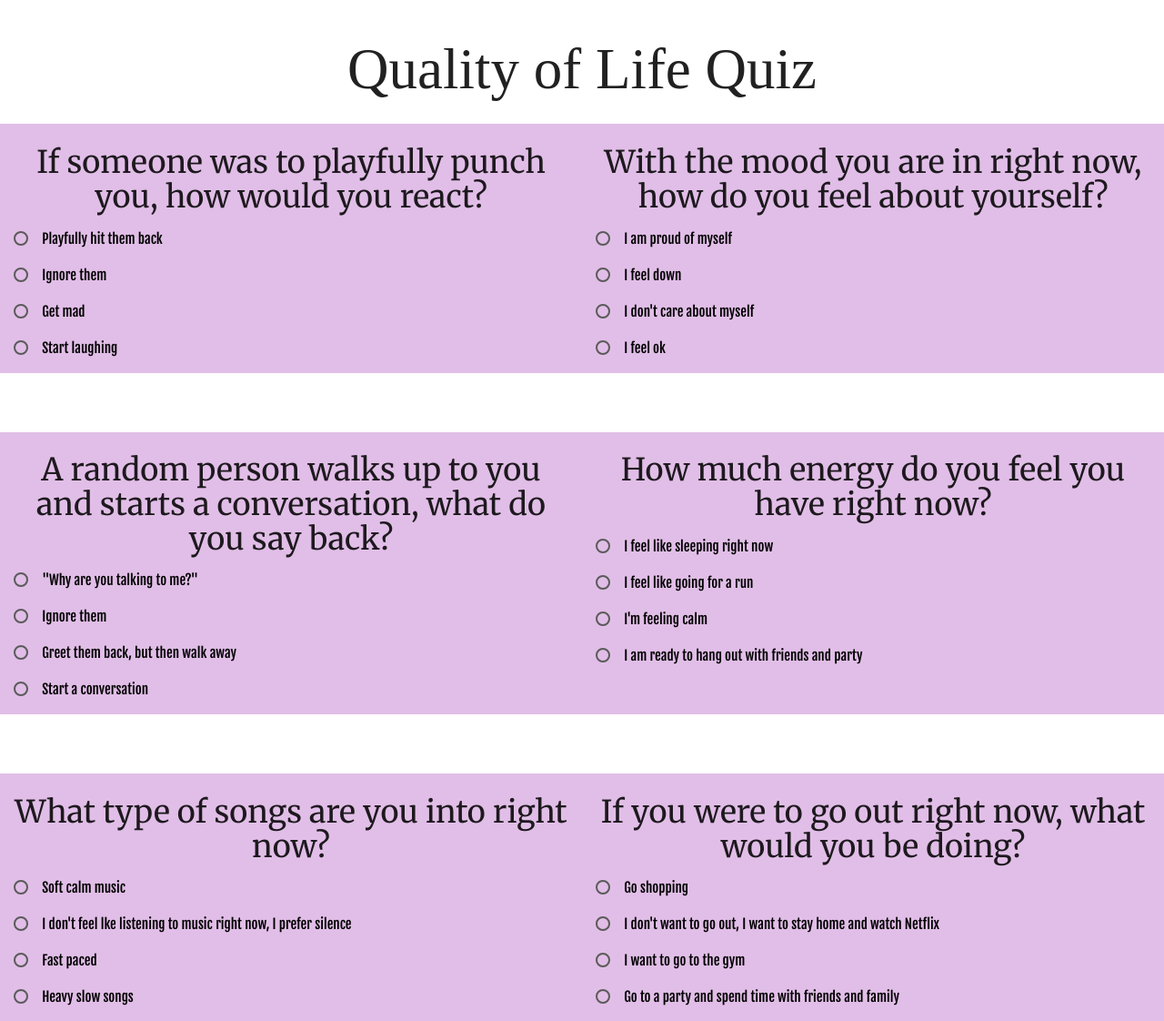
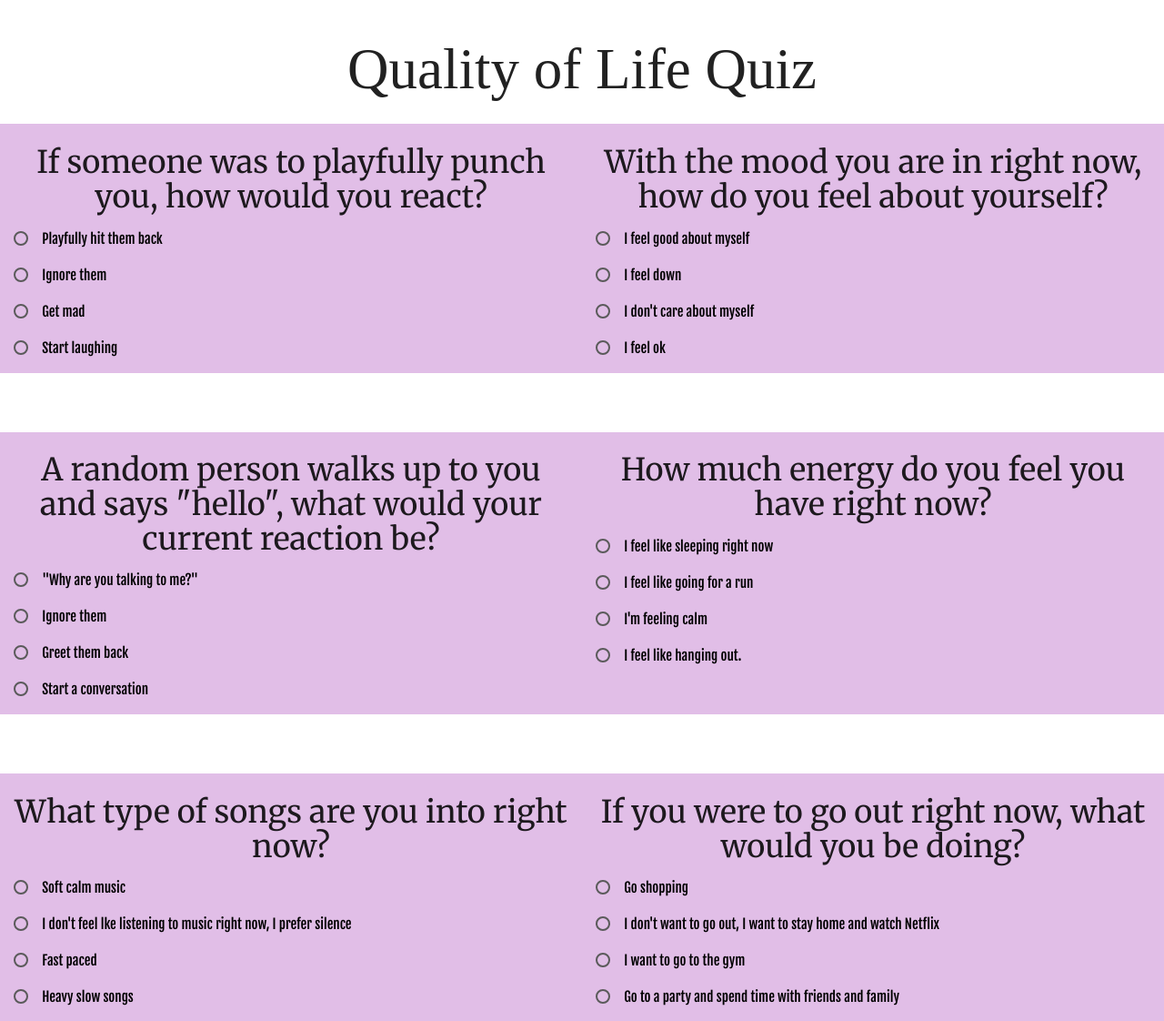
Before and after one commit to marcelomv11/Finalinspo, a Flask app: page /quizresults in a window 1280 px wide. Shown: the top 1122 px of the page at 91% size. Run offline with Flask 2, Linux system fonts and the light colour scheme.

Commit message:
forth commit

```diff
--- a/app/models/model.py
+++ b/app/models/model.py
@@ -16,6 +16,7 @@ Surprised = ["Time changes everything except somethig within us which is always
 
 Disgust = ["The greatest pleasures are only narrowly separated from disgust", "Disgust and resolve are two of the greatest things that lead to change", "Disgust is the most appropriate response to most situations"]
 
+Confused = ["If I look confused it is because I am thinkning", "Right now, I'm stuck between what if, what might, what could have, and what never will and all I want to known is what actuallly is", "I don't think people understand how stressful how stressful it is to explain what's going on in your head when you don't even understand it yourself."]
 
 random.shuffle(Ambitious)
 random.shuffle(Sad)
@@ -25,6 +26,7 @@ random.shuffle(Woke)
 random.shuffle(Scared)
 random.shuffle(Surprised)
 random.shuffle(Disgust)
+random.shuffle(Confused)
 
 
 
@@ -80,6 +82,10 @@ def find_quote(mood):
         random.shuffle(Disgust)
         one_quote = Disgust[0]
         return one_quote
+    elif mood.capitalize() == "Confused":
+        random.shuffle(Confused)
+        one_quote = Confused[0]
+        return one_quote
 
 
     else:
@@ -112,6 +118,10 @@ def color(mood):
     if mood.capitalize() == "Disgust":
         mood_color = "gray lighten-9"
         return mood_color
+    if mood.capitalize() == "Confused":
+        mood_color = " lime accent-2"
+        return mood_color
+
 
 
 
--- a/app/templates/quiz.html
+++ b/app/templates/quiz.html
@@ -14,8 +14,8 @@
 
 <body>
     <center><h1 class="title">Quality of Life Quiz</h1></center>
-        <div class="row">
-            <div class="col s6 purple lighten-4">
+        <div class="row purple lighten-4">
+            <div class="col s6">
                 <center><h4 class="questions">If someone was to playfully punch you, how would you react?</h4></center>
                 <form method="post" action="/quizresults">
                     <p>
@@ -43,13 +43,13 @@
                         </label>
                     </p>
             </div>
-            <div class="col s6 purple lighten-4">
+            <div class="col s6">
                 <center><h4 class="questions">With the mood you are in right now, how do you feel about yourself?</h4></center>
                 <form method="post" action="/quizresults">
                     <p>
                         <label>
                                 <input name="q2" type="radio" value="q2-a1" />
-                                    <span class="questionchoices">I am proud of myself</span>
+                                    <span class="questionchoices">I feel good about myself</span>
                             </label>
                     </p>
                     <p>
@@ -76,7 +76,7 @@
 
     <div class="row purple lighten-4">
         <div class="col s6">
-            <center><h4 class="questions">A random person walks up to you and starts a conversation, what do you say back?</h4></center>
+            <center><h4 class="questions">A random person walks up to you and says "hello", what would your current reaction be?</h4></center>
             <form method="post" action="/quizresults">
                 <p>
                     <label>
@@ -93,7 +93,7 @@
                 <p>
                     <label>
                         <input class="with-gap" name="q3" type="radio" value="q3-a3" />
-                            <span class="questionchoices">Greet them back, but then walk away</span>
+                            <span class="questionchoices">Greet them back</span>
                     </label>
                 </p>
                 <p>
@@ -128,7 +128,7 @@
                 <p>
                     <label>
                         <input name="q4" type="radio" value="q4-a4" />
-                            <span class="questionchoices">I am ready to hang out with friends and party</span>
+                            <span class="questionchoices">I feel like hanging out. </span>
                     </label>
                 </p>
         </div>
```
Also changed, not shown: app/templates/index.html (+8 -1 lines).
